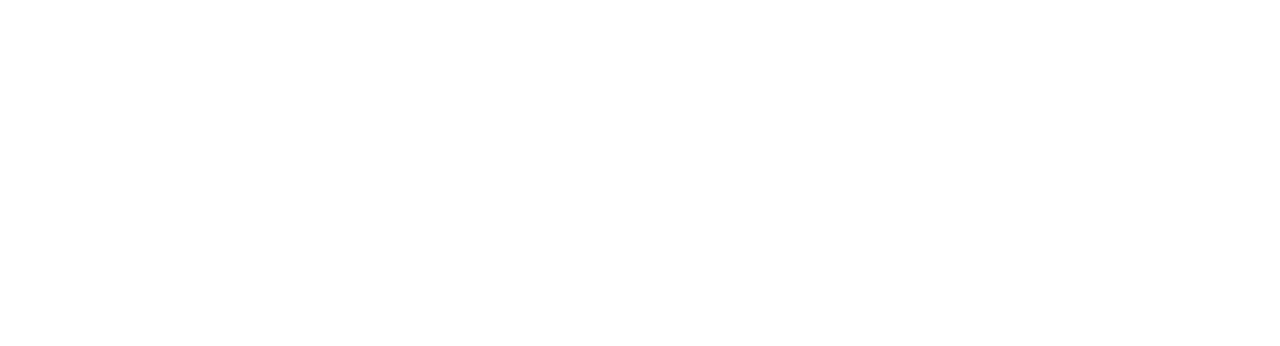
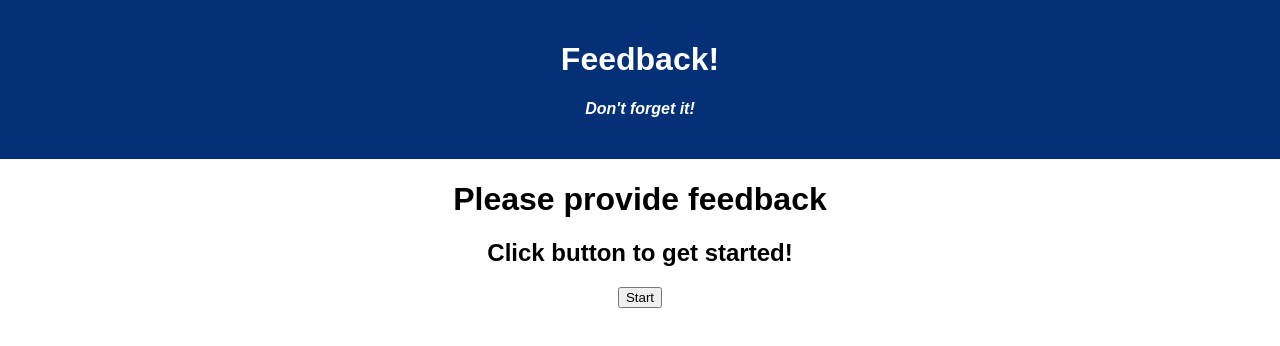
Before and after one commit to JVillegas422/weekend-redux-feedback-loop, a React (Create React App) app: page /#/ in a window 1280 px wide. Shown: the top 346 px of the page. Built offline with nearby package versions, Linux system fonts and the light colour scheme.

Commit message:
Setup-Homepage & add route to app.jsx

```diff
--- a/src/components/App/App.jsx
+++ b/src/components/App/App.jsx
@@ -2,6 +2,7 @@ import React from 'react';
 import axios from 'axios';
 import './App.css';
 import { HashRouter as Router, Route } from 'react-router-dom';
+import HomePage from '../HomePage/HomePage';
 import Feelings from '../Feelings/Feelings';
 import Understanding from '../Understanding/Understanding';
 
@@ -11,9 +12,9 @@ function App() {
     <div className='App'>
     <Router>
 
-      {/* <Route>
+      <Route>
         <HomePage />
-      </Route> */}
+      </Route>
 
       <Route path='/1' exact>
         <Feelings />
--- a/src/components/HomePage/HomePage.jsx
+++ b/src/components/HomePage/HomePage.jsx
@@ -1,10 +1,23 @@
+import { useHistory } from 'react-router-dom';
 import Header from '../Header/Header';
 
 function HomePage() {
-    console.log('in HomePage');
+    const history = useHistory();
+
+    const handleSubmit = () => {
+        history.push('/1');
+    };
 
     return (
         <>
+            <Header />
+            <h1>Please provide feedback</h1>
+            <h2>Click button to get started!</h2>
+            <button
+                onClick={handleSubmit}
+            >
+                Start
+            </button>
         </>
     );
 };
```
